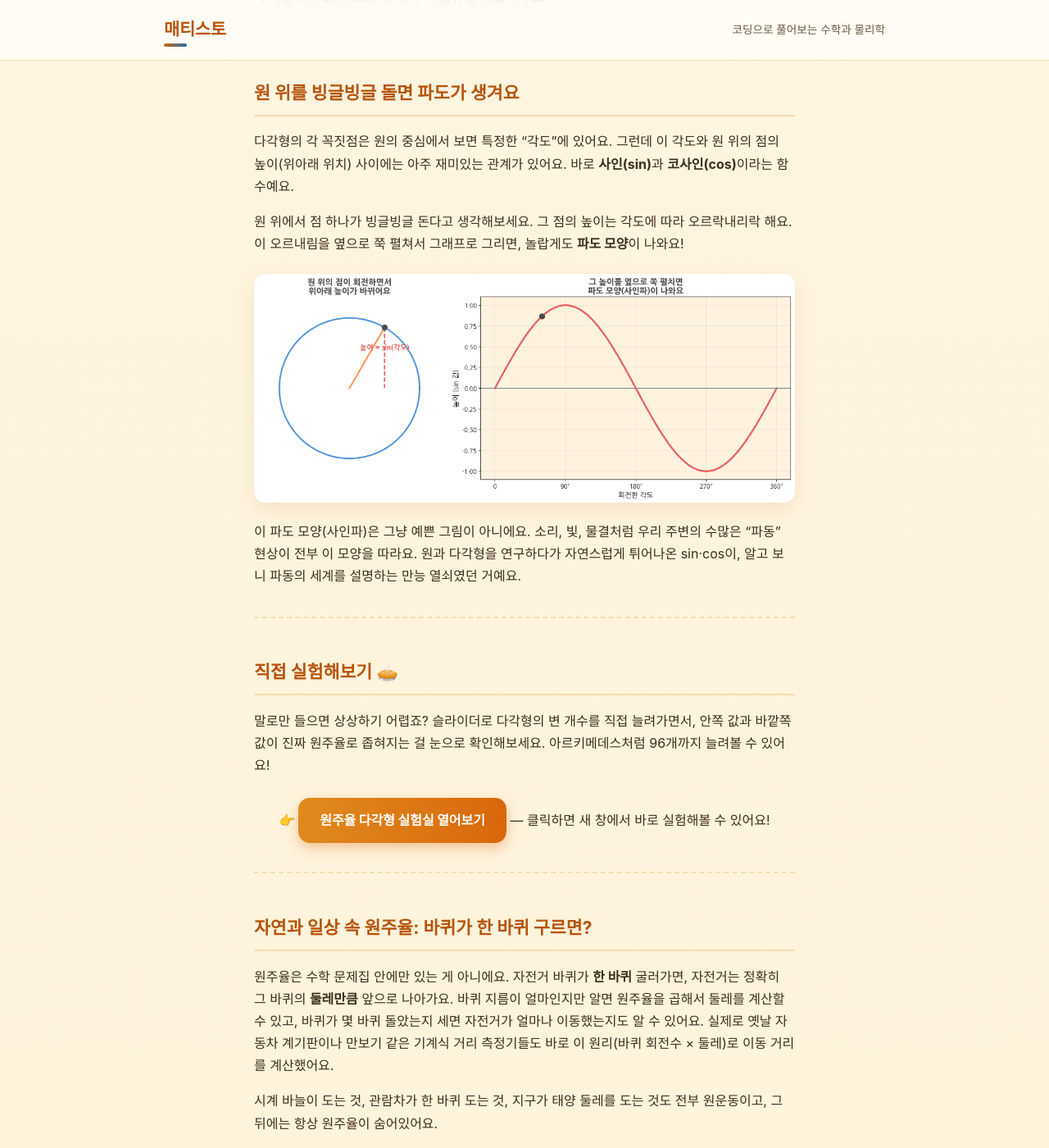
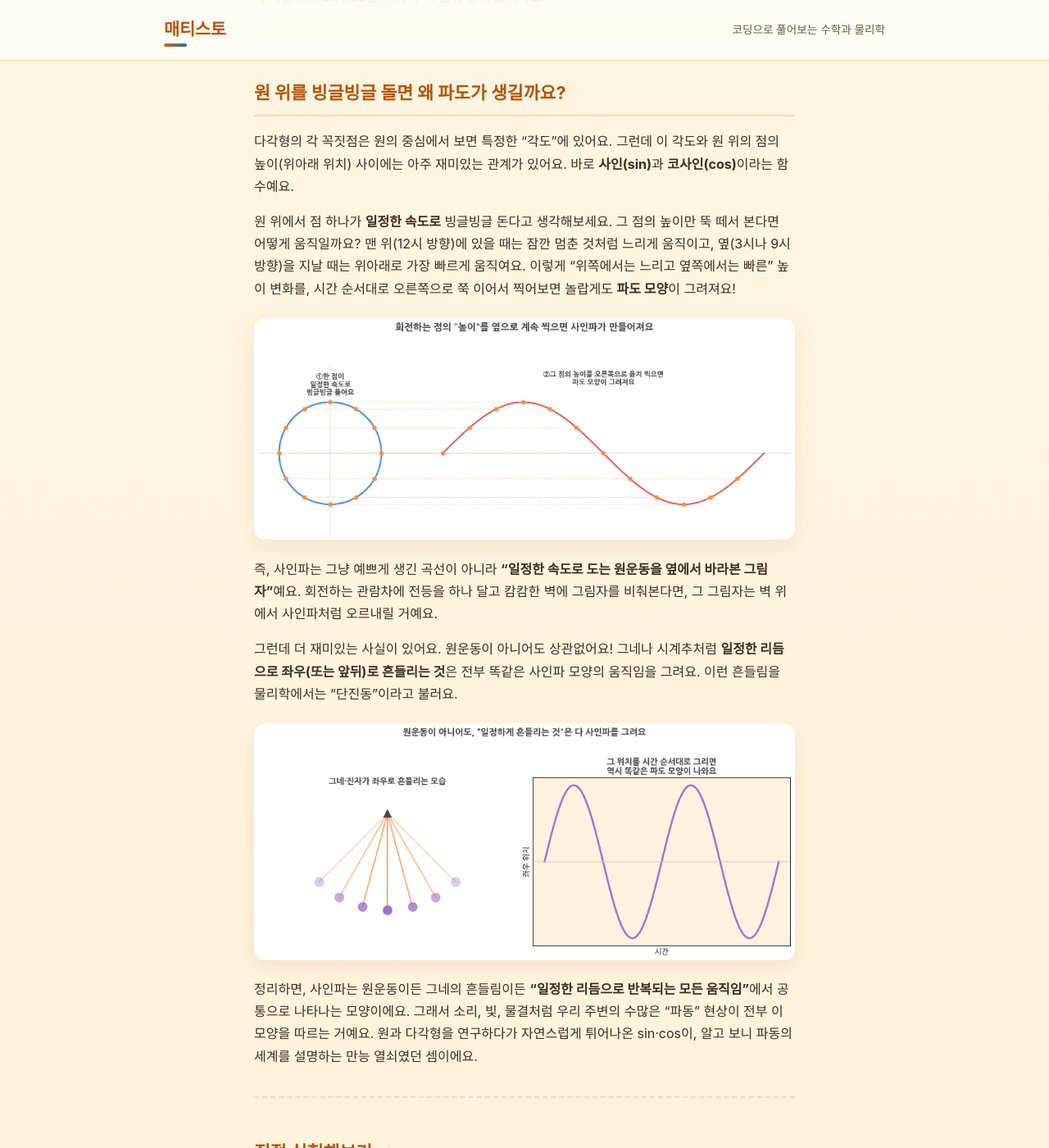
Before and after one commit to ssnkoster/mathisto, a Jekyll site: the page built from _posts/2026-09-14-pi-and-polygons.md, in a window 1280 px wide and 1400 px high, scrolled down 1856 px. Shown: the whole window at 82% size. Built offline with Jekyll 4.4.1, drawn with Linux system fonts in a browser that asks for light colours; some of the changed text lies outside the part shown.

Commit message:
7화: 원주율과 다각형

```diff
--- a/_posts/2026-09-14-pi-and-polygons.md
+++ b/_posts/2026-09-14-pi-and-polygons.md
@@ -35,15 +35,21 @@ thumbnail: /assets/episodes/07-pi/polygon_to_circle.png
 
 ---
 
-## 원 위를 빙글빙글 돌면 파도가 생겨요
+## 원 위를 빙글빙글 돌면 왜 파도가 생길까요?
 
 다각형의 각 꼭짓점은 원의 중심에서 보면 특정한 "각도"에 있어요. 그런데 이 각도와 원 위의 점의 높이(위아래 위치) 사이에는 아주 재미있는 관계가 있어요. 바로 **사인(sin)**과 **코사인(cos)**이라는 함수예요.
 
-원 위에서 점 하나가 빙글빙글 돈다고 생각해보세요. 그 점의 높이는 각도에 따라 오르락내리락 해요. 이 오르내림을 옆으로 쭉 펼쳐서 그래프로 그리면, 놀랍게도 **파도 모양**이 나와요!
+원 위에서 점 하나가 **일정한 속도로** 빙글빙글 돈다고 생각해보세요. 그 점의 높이만 뚝 떼서 본다면 어떻게 움직일까요? 맨 위(12시 방향)에 있을 때는 잠깐 멈춘 것처럼 느리게 움직이고, 옆(3시나 9시 방향)을 지날 때는 위아래로 가장 빠르게 움직여요. 이렇게 "위쪽에서는 느리고 옆쪽에서는 빠른" 높이 변화를, 시간 순서대로 오른쪽으로 쭉 이어서 찍어보면 놀랍게도 **파도 모양**이 그려져요!
 
-![원 위의 점이 회전하면서 만드는 사인파](/mathisto/assets/episodes/07-pi/circle_to_sine_wave.png)
+![회전하는 점의 높이를 옆으로 옮겨 찍으면 사인파가 만들어져요](/mathisto/assets/episodes/07-pi/circle_to_wave_causal.png)
 
-이 파도 모양(사인파)은 그냥 예쁜 그림이 아니에요. 소리, 빛, 물결처럼 우리 주변의 수많은 "파동" 현상이 전부 이 모양을 따라요. 원과 다각형을 연구하다가 자연스럽게 튀어나온 sin·cos이, 알고 보니 파동의 세계를 설명하는 만능 열쇠였던 거예요.
+즉, 사인파는 그냥 예쁘게 생긴 곡선이 아니라 **"일정한 속도로 도는 원운동을 옆에서 바라본 그림자"**예요. 회전하는 관람차에 전등을 하나 달고 캄캄한 벽에 그림자를 비춰본다면, 그 그림자는 벽 위에서 사인파처럼 오르내릴 거예요.
+
+그런데 더 재미있는 사실이 있어요. 원운동이 아니어도 상관없어요! 그네나 시계추처럼 **일정한 리듬으로 좌우(또는 앞뒤)로 흔들리는 것**은 전부 똑같은 사인파 모양의 움직임을 그려요. 이런 흔들림을 물리학에서는 "단진동"이라고 불러요.
+
+![그네·진자의 흔들림도 사인파를 그려요](/mathisto/assets/episodes/07-pi/shm_sine_comparison.png)
+
+정리하면, 사인파는 원운동이든 그네의 흔들림이든 **"일정한 리듬으로 반복되는 모든 움직임"**에서 공통으로 나타나는 모양이에요. 그래서 소리, 빛, 물결처럼 우리 주변의 수많은 "파동" 현상이 전부 이 모양을 따르는 거예요. 원과 다각형을 연구하다가 자연스럽게 튀어나온 sin·cos이, 알고 보니 파동의 세계를 설명하는 만능 열쇠였던 셈이에요.
 
 ---
 
@@ -72,18 +78,20 @@ GPS는 지구 주위를 도는 위성들의 위치를 계산해서 내 위치를
 
 이건 미래에 쓰일 아이디어가 아니라, **지금 이 순간에도 전 세계 스마트폰과 내비게이션이 실제로 쓰고 있는 확립된 기술**이에요. 아르키메데스가 원을 다각형으로 포위해서 원주율을 계산하려던 노력이, 수천 년 뒤 인공위성으로 내 위치를 찾는 일에까지 이어진 셈이에요.
 
+또 하나, 우리 집에 들어오는 **전기**에도 사인파의 원리가 그대로 숨어있어요. 발전소에서는 자석이나 코일을 **일정한 속도로 빙글빙글 돌려서** 전기를 만들어요. 앞에서 본 것처럼 일정한 속도로 도는 물체를 옆에서 보면 사인파 모양의 움직임이 나오는데, 이때 만들어지는 전압도 정확히 그 모양(사인파)을 따라요. 그래서 우리가 쓰는 전기를 "교류(AC)"라고 부르고, 그 파형이 사인파인 거예요. 이것도 지금 이 순간 전 세계 발전소에서 실제로 쓰이고 있는 확립된 원리랍니다.
+
 ---
 
 ## 오늘의 정리
 
 - 원의 둘레를 지름으로 나누면 크기와 상관없이 항상 같은 숫자, **원주율(π ≈ 3.14159...)**이 나와요.
 - 아르키메데스는 곡선인 원을 직선인 **다각형으로 안팎에서 포위**해서, 다각형의 변을 계속 늘려가며 원주율을 점점 더 정확하게 좁혀나갔어요. 변 96개짜리 다각형으로 3.1408~3.1429 사이라는 걸 알아냈어요.
-- 원 위의 점이 회전할 때 생기는 높이 변화를 펼치면 **사인파**가 나와요. 이건 소리·빛·물결 같은 파동 현상을 설명하는 기초가 돼요.
+- 일정한 속도로 도는 원운동의 높이를 옆으로 옮겨 찍으면 **사인파**가 나와요. 그네·진자처럼 일정한 리듬으로 흔들리는 움직임(단진동)도 똑같은 사인파를 그려요. 그래서 소리·빛·물결 같은 파동 현상이 전부 이 모양을 따라요.
 - 일상에서는 바퀴가 한 바퀴 구를 때 이동하는 거리(둘레)를 계산하는 데 원주율이 쓰여요.
-- 원과 다각형에서 나온 삼각함수(sin·cos)는 오늘날 **GPS 위성 위치 계산**에 실제로, 지금도 쓰이는 확립된 기술이에요.
+- 원과 다각형에서 나온 삼각함수(sin·cos)는 오늘날 **GPS 위성 위치 계산**과 **발전소의 교류(AC) 전기 생산**(회전자가 일정한 속도로 돌면서 사인파 모양의 전압을 만듦)에 실제로, 지금도 쓰이는 확립된 기술이에요.
 
 다음에 자전거를 타거나 GPS로 길을 찾을 때, "어? 여기 원주율이 숨어있겠구나!" 하고 한번 떠올려보세요!
 
 ---
 
-*참고 자료: [Archimedes' Approximation of Pi — FGCU](https://itech.fgcu.edu/faculty/clindsey/mhf4404/archimedes/archimedes.html), [Archimedes and his Pi — Math! Science! History!](https://mathsciencehistory.com/archimedes-and-his-pi/), [Pi — Wikipedia](https://en.wikipedia.org/wiki/Pi), [Positions of GPS Satellites in 3D — Esri](https://www.esri.com/en-us/software-engineering/blog/articles/positions-of-gps-satellites-in-3d), [Method for the efficient determination of GPS satellite orbital position — USPTO](https://image-ppubs.uspto.gov/dirsearch-public/print/downloadPdf/6016117)*
+*참고 자료: [Archimedes' Approximation of Pi — FGCU](https://itech.fgcu.edu/faculty/clindsey/mhf4404/archimedes/archimedes.html), [Archimedes and his Pi — Math! Science! History!](https://mathsciencehistory.com/archimedes-and-his-pi/), [Pi — Wikipedia](https://en.wikipedia.org/wiki/Pi), [Positions of GPS Satellites in 3D — Esri](https://www.esri.com/en-us/software-engineering/blog/articles/positions-of-gps-satellites-in-3d), [Method for the efficient determination of GPS satellite orbital position — USPTO](https://image-ppubs.uspto.gov/dirsearch-public/print/downloadPdf/6016117), [Electric Generators — Lumen Learning Physics](https://courses.lumenlearning.com/suny-physics/chapter/23-5-electric-generators/), [10.5: AC Generator — Physics LibreTexts](https://phys.libretexts.org/Bookshelves/Electricity_and_Magnetism/Electricity_and_Magnetism_(Tatum)/10:_Electromagnetic_Induction/10.05:_AC_Generator)*
```
Also changed, not shown: assets/episodes/07-pi/circle_to_wave_causal.png (added), assets/episodes/07-pi/shm_sine_comparison.png (added).
